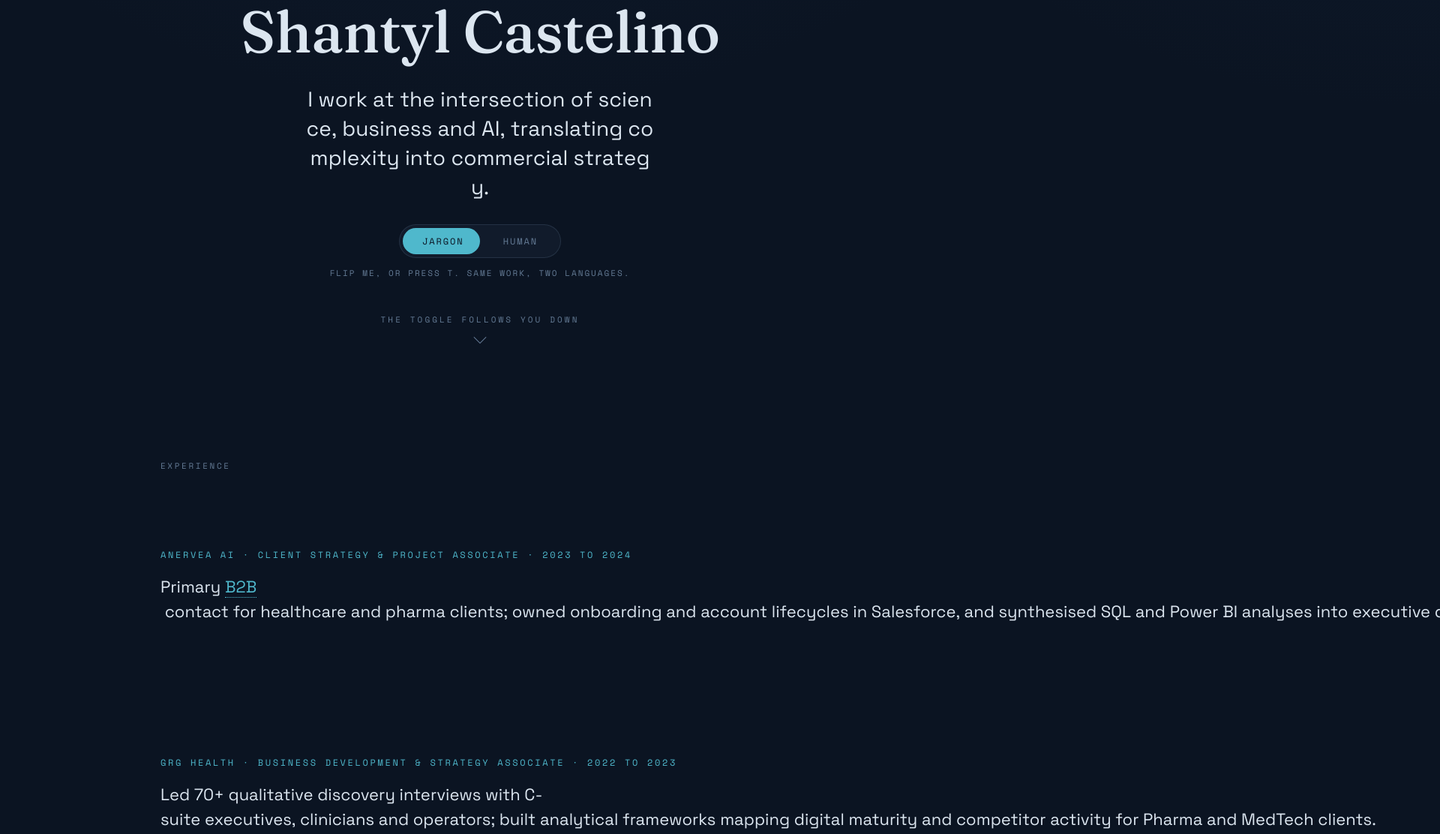
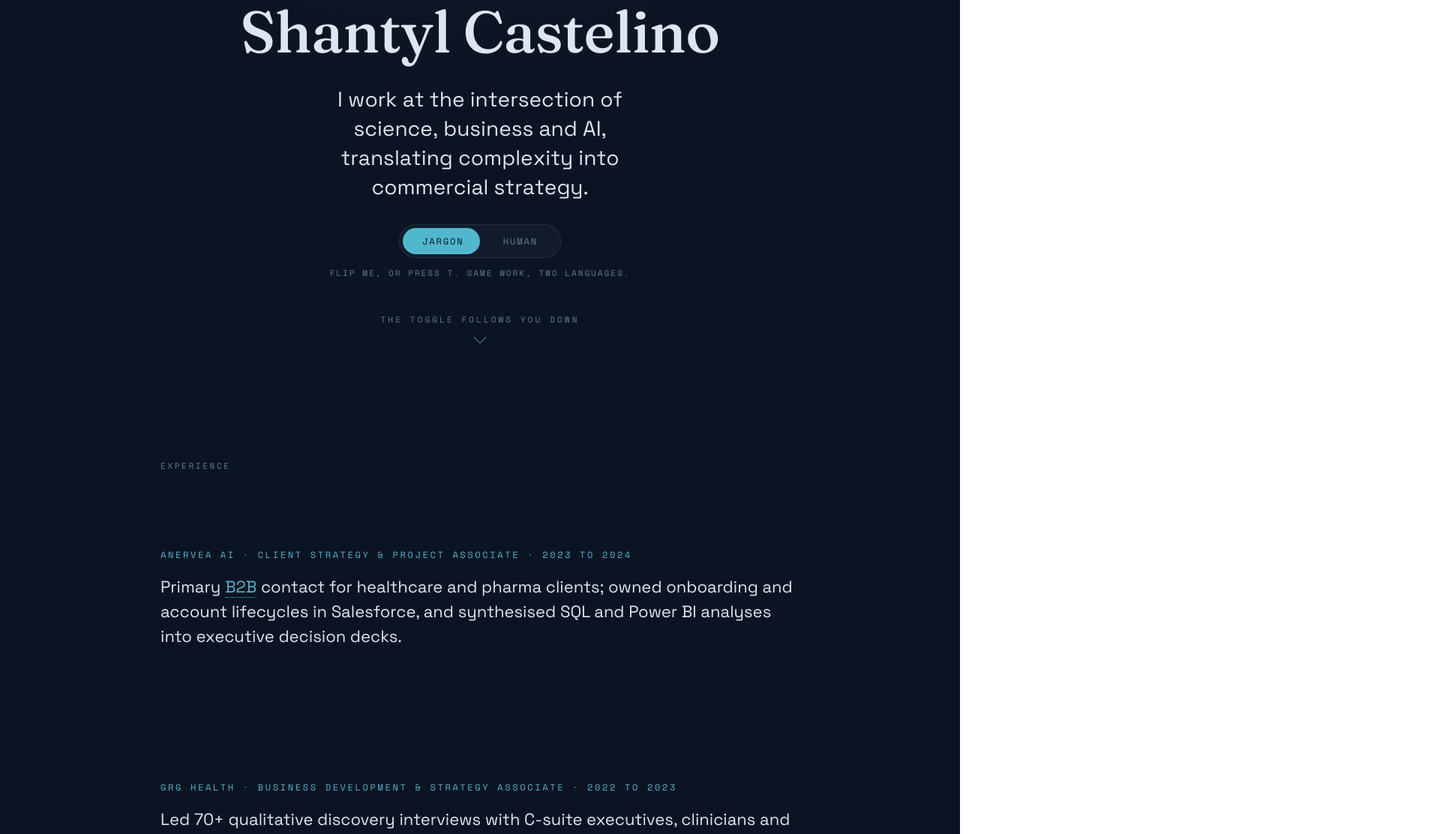
Before and after one commit to shantylcastelino/shantylcastelino.github.io, a plain HTML site: page index.html in a window 1280 px wide. Shown: the part 171-1283 px from the top of the page at 75% size, 1920 px wide, since content can reach past the window. Drawn offline with nearby package versions, Linux system fonts and the light colour scheme; animation ran at ten frames a second.

Commit message:
Update index.html

```diff
--- a/index.html
+++ b/index.html
@@ -57,10 +57,10 @@
   .eyebrow{font-family:"Space Mono",monospace; font-size:12px; letter-spacing:.32em; text-transform:uppercase; color:var(--muted); display:inline-flex; align-items:center; gap:10px}
   .eyebrow .dot{width:5px;height:5px;border-radius:50%;background:var(--accent);transition:background-color .65s ease}
   .name{font-family:"Fraunces",Georgia,serif; font-weight:500; font-size:clamp(40px,7vw,78px); line-height:1.02; letter-spacing:-.01em; margin:22px 0 24px; min-height:1.1em}
-  .name .ch{display:inline-block; white-space:pre}
+  .name .ch{display:inline-block}
   .name .ch.live{color:var(--accent)}
-  .lead{font-size:clamp(19px,2.8vw,28px); line-height:1.4; max-width:26ch; margin:0 auto}
-  .lead .ch{display:inline-block; white-space:pre}
+  .lead{font-size:clamp(19px,2.8vw,28px); line-height:1.4; max-width:26ch; margin:0 auto; overflow-wrap:break-word}
+  .lead .ch{display:inline-block}
   .lead .ch.live{color:var(--accent)}
   .hero-controls{margin-top:30px; display:flex; flex-direction:column; align-items:center; gap:12px}
   .flip-hint{font-family:"Space Mono",monospace; font-size:11px; letter-spacing:.18em; text-transform:uppercase; color:var(--muted)}
@@ -83,8 +83,9 @@
   .seg h2{font-family:"Fraunces",serif; font-weight:500; font-size:clamp(24px,3.6vw,38px); margin:12px 0 6px; line-height:1.12}
   .badge{display:inline-block; font-family:"Space Mono",monospace; font-size:10px; letter-spacing:.12em; text-transform:uppercase; color:var(--accent3); border:1px solid var(--accent3); border-radius:18px; padding:4px 10px; margin-left:8px; vertical-align:middle; transition:color .65s ease, border-color .65s ease}
 
-  .row-lead{font-size:clamp(17px,2.3vw,22px); line-height:1.5; max-width:38ch; margin-top:18px}
-  .row-lead .ch, .lead .ch{white-space:pre}
+  .row-lead{font-size:clamp(17px,2.3vw,22px); line-height:1.5; max-width:62ch; margin-top:18px; overflow-wrap:break-word}
+  .word{display:inline-block; white-space:nowrap}
+  .label, .btitle{overflow-wrap:break-word}
   .row-lead .ch.live{color:var(--accent)}
 
   /* inline hover translations */
@@ -165,7 +166,7 @@
   .bcard:hover{transform:translateY(-4px)}
   .btag{font-family:"Space Mono",monospace; font-size:10px; letter-spacing:.12em; text-transform:uppercase; color:var(--accent3); transition:color .65s ease}
   .btitle{font-family:"Fraunces",serif; font-weight:500; font-size:20px; line-height:1.25; margin:14px 0 0; min-height:78px}
-  .btitle .ch{white-space:pre}
+  .btitle .ch{display:inline-block}
   .btitle .ch.live{color:var(--accent)}
   .bstatus{margin-top:16px; font-family:"Space Mono",monospace; font-size:10px; letter-spacing:.14em; text-transform:uppercase; color:var(--muted)}
 
@@ -418,17 +419,24 @@
   function render(el, text, deco){
     if(reduce){ el.textContent = text; if(deco) decorate(el); return; }
     cancelAnimationFrame(rafs.get(el));
-    const chars = text.split(""); el.innerHTML = "";
-    const spans = chars.map(c => { const s=document.createElement("span"); s.className="ch"; s.textContent=c===" "?"\u00A0":c; el.appendChild(s); return s; });
+    el.innerHTML = "";
+    const items = [];
+    const words = text.split(" ");
+    words.forEach((word, wi) => {
+      const w = document.createElement("span"); w.className = "word";
+      for(const c of word){ const s=document.createElement("span"); s.className="ch"; s.textContent=c; w.appendChild(s); items.push(s); }
+      el.appendChild(w);
+      if(wi < words.length - 1) el.appendChild(document.createTextNode(" "));
+    });
+    const targets = items.map(s => s.textContent);
     const start = performance.now(), perChar = 12, settle = 280;
     function frame(now){
       let done = true;
-      chars.forEach((target,i) => {
-        if(target===" ") return;
+      items.forEach((s,i) => {
         const t = now - start - i*perChar;
-        if(t<0){ spans[i].textContent="\u00A0"; spans[i].classList.add("live"); done=false; }
-        else if(t<settle){ spans[i].textContent=GLYPHS[(Math.random()*GLYPHS.length)|0]; spans[i].classList.add("live"); done=false; }
-        else { spans[i].textContent=target; spans[i].classList.remove("live"); }
+        if(t<0){ s.textContent="\u00A0"; s.classList.add("live"); done=false; }
+        else if(t<settle){ s.textContent=GLYPHS[(Math.random()*GLYPHS.length)|0]; s.classList.add("live"); done=false; }
+        else { s.textContent=targets[i]; s.classList.remove("live"); }
       });
       if(done){ if(deco) decorate(el); }
       else rafs.set(el, requestAnimationFrame(frame));
```
